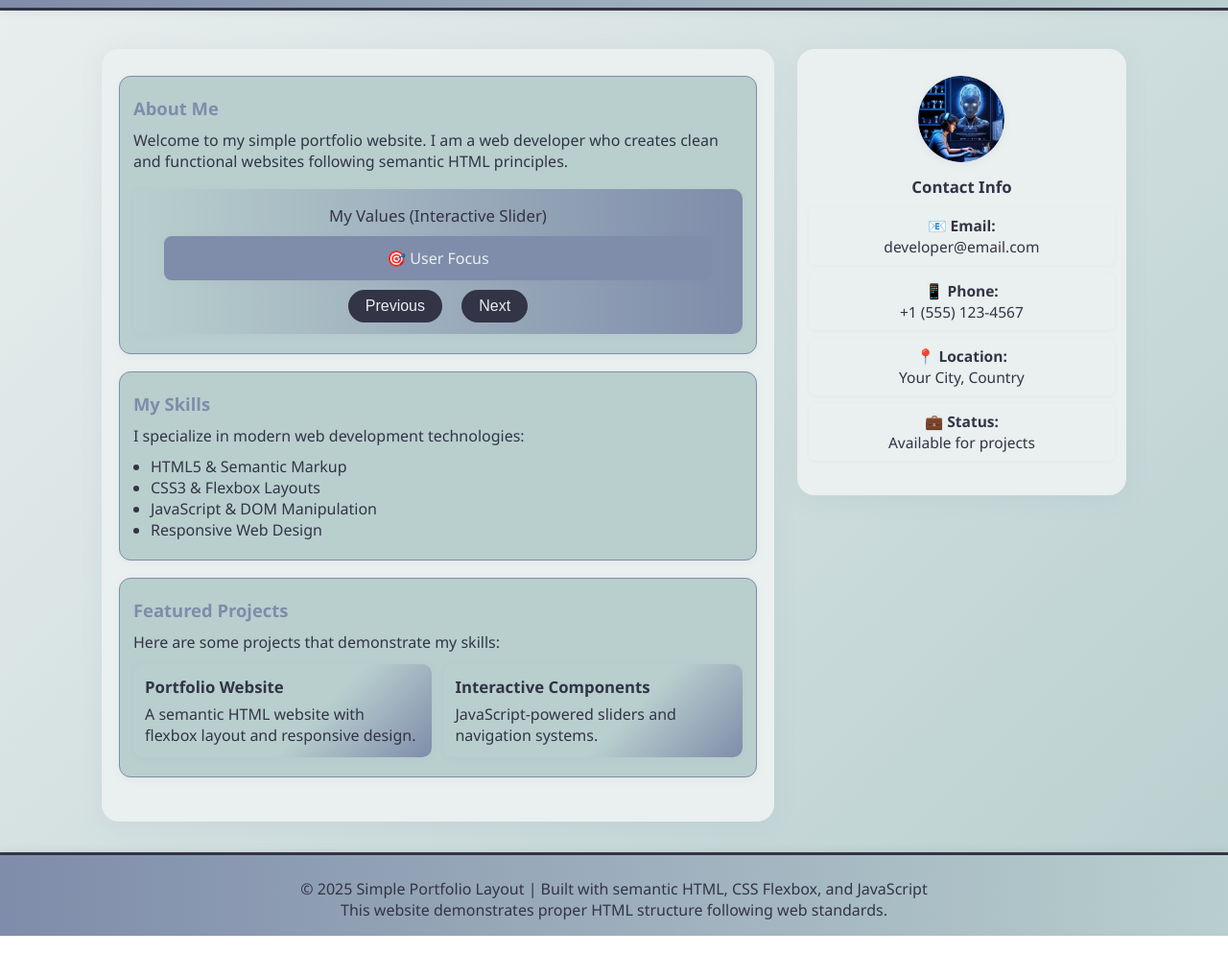
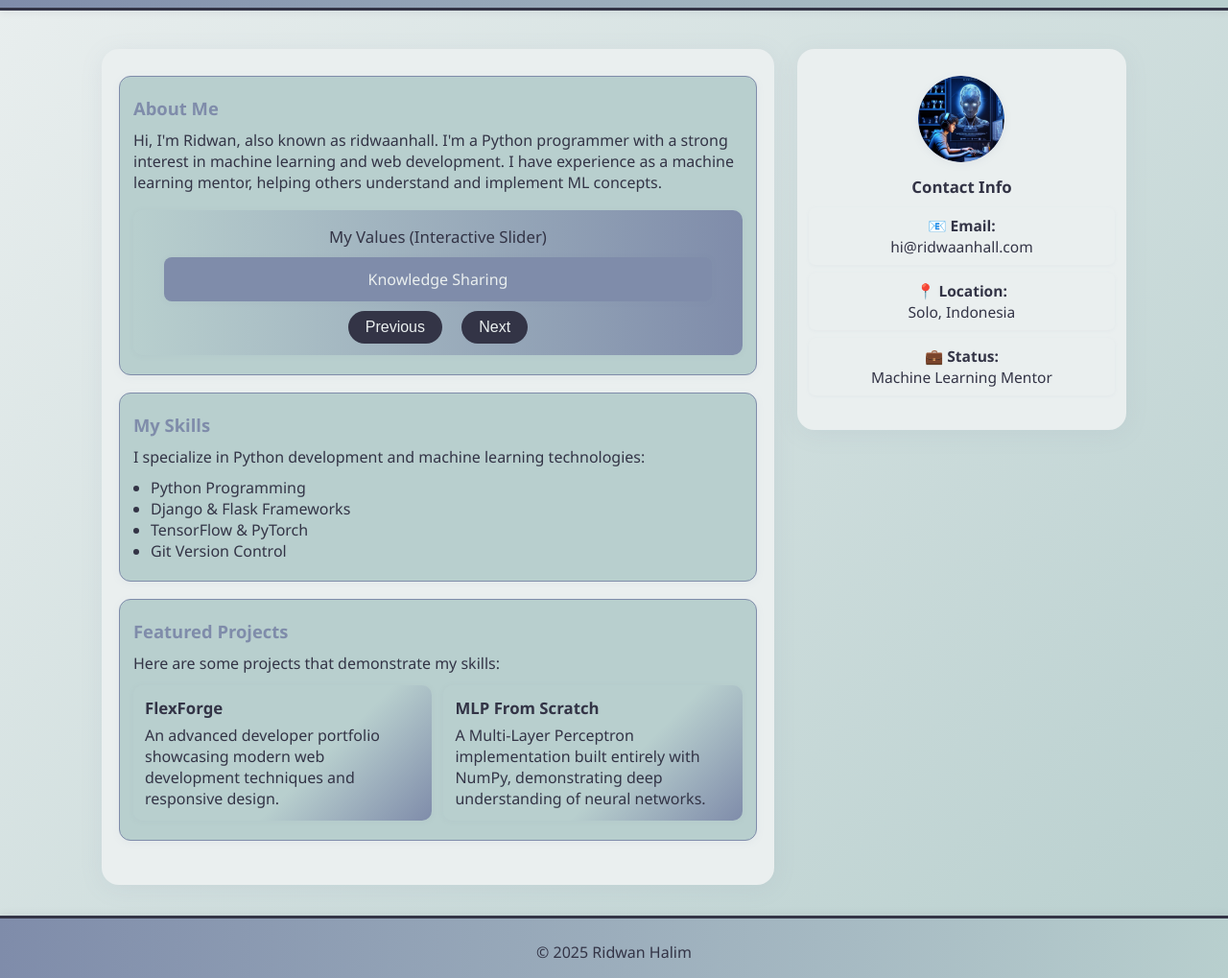
Before and after one commit to ridwaanhall/basic-web-programming, a plain HTML site: page index.html in a window 1280 px wide. Shown: the part 73-1092 px from the top of the page at 96% size. Before the commit the page ends 1048 px from the top, so only its background shows below. Drawn offline with Linux system fonts and the light colour scheme.

Commit message:
feat: Update portfolio content and structure to reflect current skills and projects

```diff
--- a/index.html
+++ b/index.html
@@ -3,7 +3,7 @@
 <head>
     <meta charset="UTF-8">
     <meta name="viewport" content="width=device-width, initial-scale=1.0">
-    <title>Simple Portfolio Layout</title>
+    <title>Ridwan Halim - Portfolio</title>
     <style>
         :root {
             --dark: #333446;
@@ -313,7 +313,7 @@
 <body>
     <header>
         <nav>
-            <h1>Ridwan Halim</h1>
+            <h1>Ridwan</h1>
             <ul id="navMenu">
                 <li><a href="#home">Home</a></li>
                 <li><a href="#about">About</a></li>
@@ -332,25 +332,25 @@
         <div class="content">
             <article id="about">
                 <h3>About Me</h3>
-                <p>Welcome to my simple portfolio website. I am a web developer who creates clean and functional websites following semantic HTML principles.</p>
+                <p>Hi, I'm Ridwan, also known as ridwaanhall. I'm a Python programmer with a strong interest in machine learning and web development. I have experience as a machine learning mentor, helping others understand and implement ML concepts.</p>
                 <div class="slider-container">
                     <h4>My Values (Interactive Slider)</h4>
-                    <div class="slide active">💻 Clean Code</div>
-                    <div class="slide">🎯 User Focus</div>
-                    <div class="slide">🚀 Innovation</div>
-                    <div class="slide">📱 Responsive Design</div>
+                    <div class="slide active">Continuous Learning</div>
+                    <div class="slide">Knowledge Sharing</div>
+                    <div class="slide">Problem Solving</div>
+                    <div class="slide">Innovation Through Code</div>
                     <button class="slider-btn" onclick="changeSlide(-1)">Previous</button>
                     <button class="slider-btn" onclick="changeSlide(1)">Next</button>
                 </div>
             </article>
             <article id="skills">
                 <h3>My Skills</h3>
-                <p>I specialize in modern web development technologies:</p>
+                <p>I specialize in Python development and machine learning technologies:</p>
                 <ul>
-                    <li>HTML5 & Semantic Markup</li>
-                    <li>CSS3 & Flexbox Layouts</li>
-                    <li>JavaScript & DOM Manipulation</li>
-                    <li>Responsive Web Design</li>
+                    <li>Python Programming</li>
+                    <li>Django & Flask Frameworks</li>
+                    <li>TensorFlow & PyTorch</li>
+                    <li>Git Version Control</li>
                 </ul>
             </article>
             <article id="projects">
@@ -358,12 +358,12 @@
                 <p>Here are some projects that demonstrate my skills:</p>
                 <div>
                     <div>
-                        <h4>Portfolio Website</h4>
-                        <p>A semantic HTML website with flexbox layout and responsive design.</p>
+                        <h4>FlexForge</h4>
+                        <p>An advanced developer portfolio showcasing modern web development techniques and responsive design.</p>
                     </div>
                     <div>
-                        <h4>Interactive Components</h4>
-                        <p>JavaScript-powered sliders and navigation systems.</p>
+                        <h4>MLP From Scratch</h4>
+                        <p>A Multi-Layer Perceptron implementation built entirely with NumPy, demonstrating deep understanding of neural networks.</p>
                     </div>
                 </div>
             </article>
@@ -374,16 +374,14 @@
             </div>
             <h3>Contact Info</h3>
             <div class="contact-info">
-                <p><strong>📧 Email:</strong><br>developer@email.com</p>
-                <p><strong>📱 Phone:</strong><br>+1 (555) 123-4567</p>
-                <p><strong>📍 Location:</strong><br>Your City, Country</p>
-                <p><strong>💼 Status:</strong><br>Available for projects</p>
+                <p><strong>📧 Email:</strong><br>hi@ridwaanhall.com</p>
+                <p><strong>📍 Location:</strong><br>Solo, Indonesia</p>
+                <p><strong>💼 Status:</strong><br>Machine Learning Mentor</p>
             </div>
         </aside>
     </main>
     <footer>
-        <p>&copy; 2025 Simple Portfolio Layout | Built with semantic HTML, CSS Flexbox, and JavaScript</p>
-        <p>This website demonstrates proper HTML structure following web standards.</p>
+        <p>&copy; 2025 Ridwan Halim</p>
     </footer>
     <script>
         // Mobile menu toggle
```
